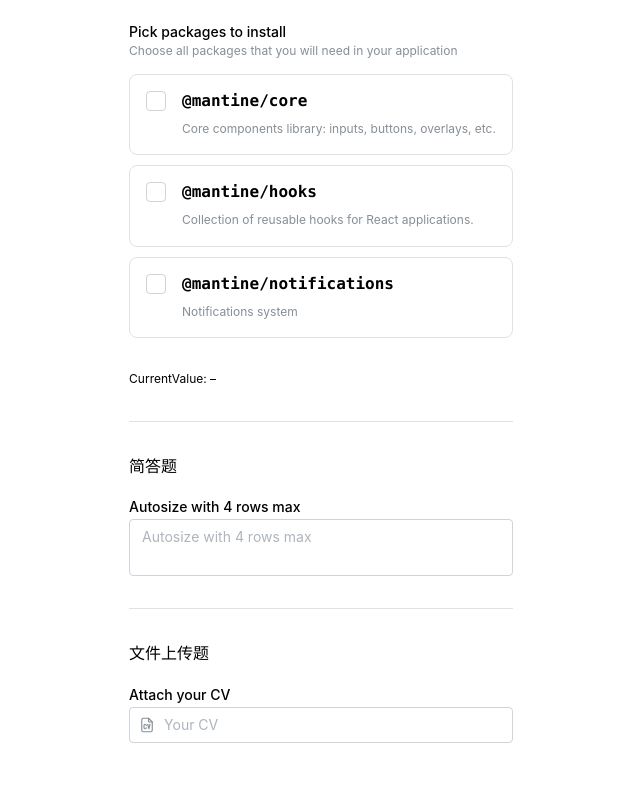
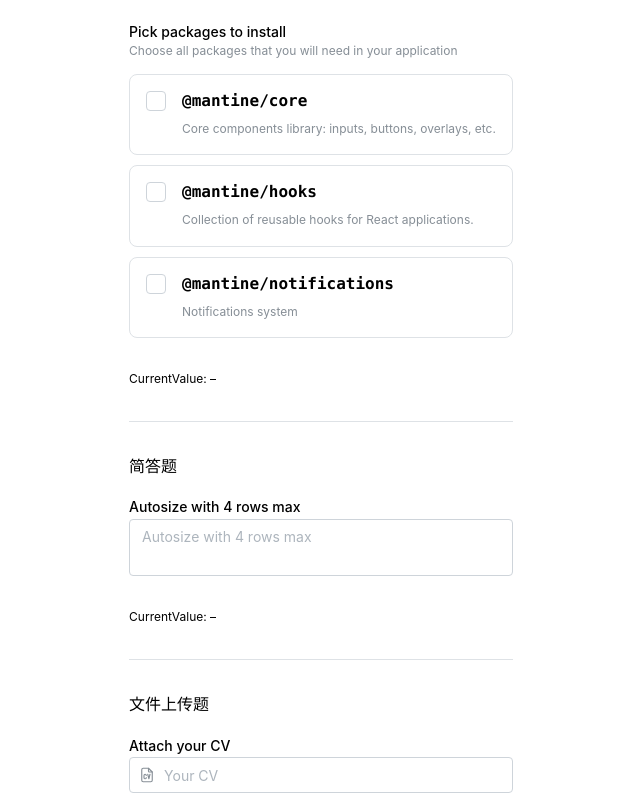
Before and after one commit to TeamVastsea/klpbbs_survey_frontend, a Next.js app: page /survey in a window 1280 px wide. Shown: the part 558-1351 px from the top of the page, without its empty margins (319-959 px from the left). Before the commit the page ends 1301 px from the top, so only its background shows below. Built offline with nearby package versions, Linux system fonts and the light colour scheme.

Commit message:
feat: add data onChange spy

```diff
--- a/app/survey/components/FillBlank.tsx
+++ b/app/survey/components/FillBlank.tsx
@@ -1,6 +1,14 @@
-import { Textarea } from '@mantine/core';
+import { Text, Textarea } from '@mantine/core';
+import React, { useRef, useState } from 'react';
 
 export function FillBlank() {
+    const [currentValue, setCurrentValue] = useState('');
+    const ref = useRef<HTMLTextAreaElement>(null);
+
+    const handleChange = (event: React.ChangeEvent<HTMLTextAreaElement>) => {
+        setCurrentValue(event.currentTarget.value);
+    };
+
     return (
         <>
             <Textarea
@@ -9,7 +17,13 @@
               autosize
               minRows={2}
               maxRows={4}
+              ref={ref}
+              onChange={handleChange}
             />
+
+            <Text fz="xs" mt="md">
+                CurrentValue: {currentValue || '–'}
+            </Text>
         </>
     );
 }
```
